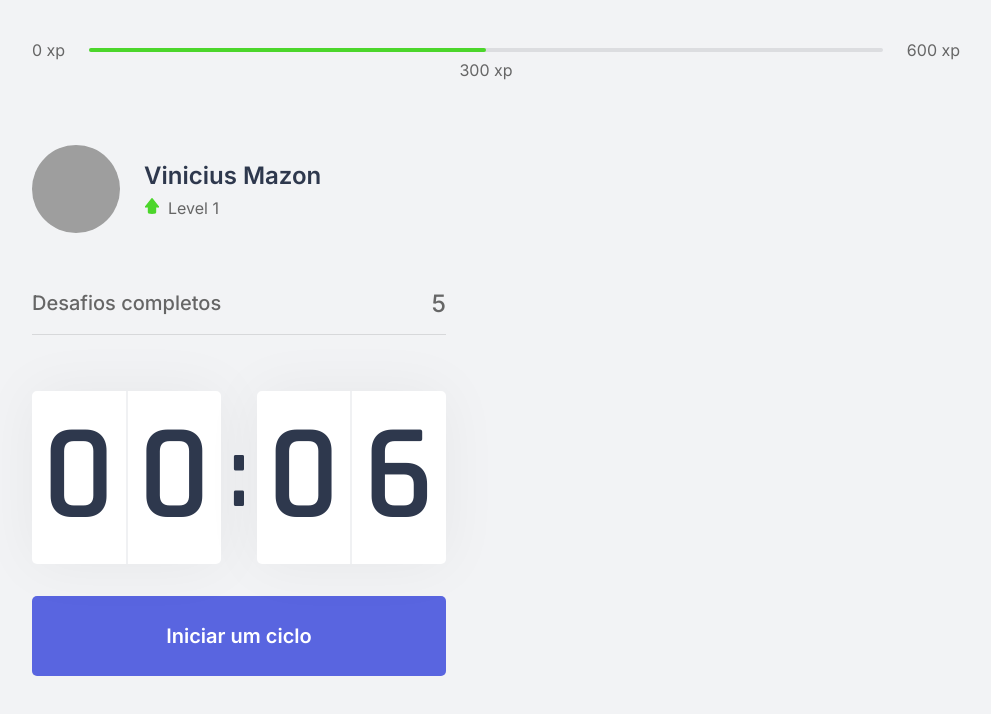
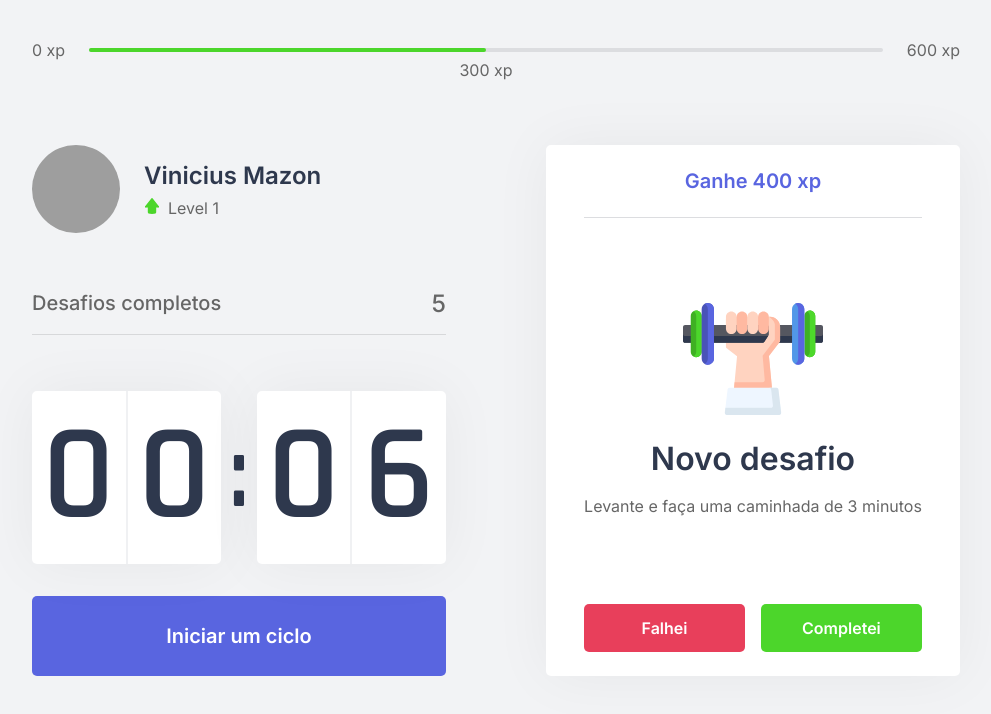
Before and after one commit to ViniciusMazon/nlw4-move-it, a Next.js app: page / in a window 1280 px wide. Shown: the top 714 px of the page, without its empty margins (144-1135 px from the left). Built offline with nearby package versions, Linux system fonts and the light colour scheme; grey boxes are pictures that could not be loaded.

Commit message:
feat: add ChallengeBox component

```diff
--- /dev/null
+++ b/src/components/ChallengeBox.tsx
@@ -0,0 +1,37 @@
+import styles from '../styles/components/ChallengeBox.module.css';
+
+export function ChallengeBox() {
+  const hasActiveChallenge = true;
+
+  return (
+    <div className={styles.challengeBoxContainer}>
+      {hasActiveChallenge ? (
+        <div className={styles.challengeActive}>
+          <header>Ganhe 400 xp</header>
+
+          <main>
+            <img src="icons/body.svg" />
+            <strong>Novo desafio</strong>
+            <p>Levante e faça uma caminhada de 3 minutos</p>
+          </main>
+          <footer>
+            <button type="button" className={styles.challengeFailButton}>
+              Falhei
+            </button>
+            <button type="button" className={styles.challengeSucceededButton}>
+              Completei
+            </button>
+          </footer>
+        </div>
+      ) : (
+        <div className={styles.challengeNotActive}>
+          <strong>Finalize um ciclo para receber um novo desafio</strong>
+          <p>
+            <img src="icons/level-up.svg" alt="Level Up" />
+            Avance de level completando os desafios.
+          </p>
+        </div>
+      )}
+    </div>
+  );
+}
--- a/src/pages/index.tsx
+++ b/src/pages/index.tsx
@@ -4,6 +4,7 @@
 import { Profile } from '../components/Profile';
 import { CompletedChallenges } from '../components/CompletedChallenges';
 import { Countdown } from '../components/Countdown';
+import { ChallengeBox } from '../components/ChallengeBox';
 
 import styles from '../styles/pages/Home.module.css';
 
@@ -20,7 +21,9 @@
           <CompletedChallenges />
           <Countdown />
         </div>
-        <div></div>
+        <div>
+          <ChallengeBox />
+        </div>
       </section>
     </div>
   );
--- /dev/null
+++ b/src/styles/components/ChallengeBox.module.css
@@ -0,0 +1,112 @@
+.challengeBoxContainer {
+  height: 100%;
+
+  background-color: var(--white);
+  border-radius: 5px;
+  box-shadow: 0 0 60px rgba(0, 0, 0, 0.05);
+  padding: 1.5rem 2rem;
+
+  display: flex;
+  flex-direction: column;
+  align-items: center;
+  justify-content: center;
+  text-align: center;
+}
+
+.challengeNotActive {
+  display: flex;
+  flex-direction: column;
+  align-items: center;
+}
+
+.challengeNotActive strong {
+  font-size: 1.5rem;
+  font-weight: 500;
+  line-height: 1.4;
+}
+
+.challengeNotActive p {
+  display: flex;
+  flex-direction: column;
+  align-items: center;
+
+  font-size: 1.2rem;
+  line-height: 1.4;
+  max-width: 70%;
+  margin-top: 3rem;
+}
+
+.challengeNotActive p img {
+  margin-bottom: 1rem;
+}
+
+.challengeActive {
+  height: 100%;
+
+  display: flex;
+  flex-direction: column;
+}
+
+.challengeActive header {
+  color: var(--blue);
+  font-weight: 600;
+  font-size: 1.25rem;
+  padding: 0 2rem 1.5rem;
+  border-bottom: 1px solid var(--gray-line);
+}
+
+.challengeActive main {
+  flex: 1;
+
+  display: flex;
+  flex-direction: column;
+  align-items: center;
+  justify-content: center;
+}
+
+.challengeActive main strong {
+  font-weight: 600;
+  font-size: 2rem;
+  color: var(--title);
+  margin: 1.5rem 0 1rem;
+}
+
+.challengeActive main p {
+  line-height: 1.5;
+  font-size: 1rem;
+}
+
+.challengeActive footer {
+  display: grid;
+  grid-template-columns: 1fr 1fr;
+  gap: 1rem;
+}
+
+.challengeActive footer button {
+  height: 3rem;
+
+  display: flex;
+  align-items: center;
+  justify-content: center;
+
+  border: 0;
+  border-radius: 5px;
+
+  color: var(--white);
+  font-size: 1rem;
+  font-weight: 600;
+
+  transition: filter 0.2s;
+}
+
+.challengeFailButton {
+  background-color: var(--red);
+}
+
+.challengeSucceededButton {
+  background-color: var(--green);
+}
+
+.challengeActive footer button:hover {
+  filter: brightness(0.9);
+}
```
